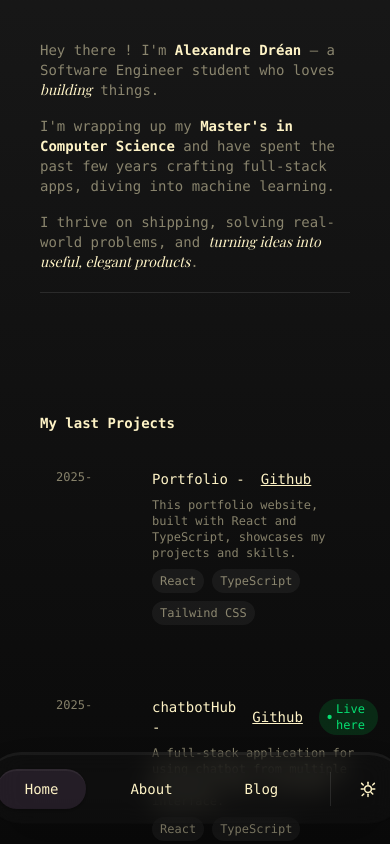
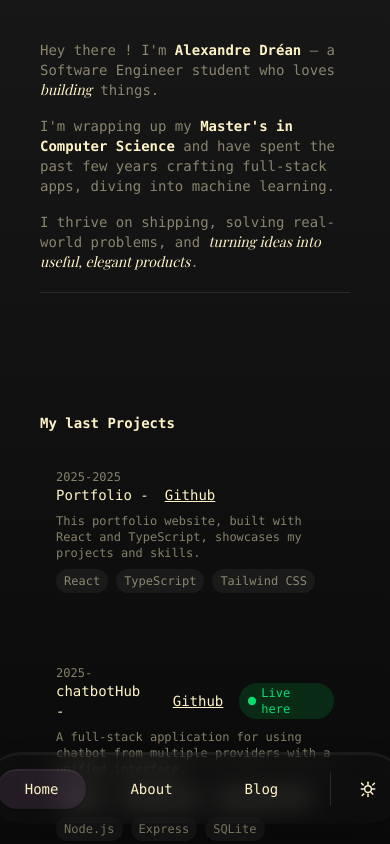
Before and after one commit to Alexndrs/portfolio, a React (Vite) app in the folder client/: page / in a window 390 px wide. Built offline with nearby package versions, Linux system fonts and the light colour scheme; a web font is replaced by a local one.

Commit message:
better responsive for ProjetCard

```diff
--- a/client/src/components/ProjectCard.tsx
+++ b/client/src/components/ProjectCard.tsx
@@ -8,7 +8,7 @@ export function ProjectCard({ name, description, startDate, endDate, tags, githu
     liveLink?: string;
 }) {
 
-    return <div className="flex w-full bg-transparent hover:bg-black/2 dark:hover:bg-white/2 p-4 rounded-xl transition-colors duration-200">
+    return <div className="flex w-full bg-transparent hover:bg-black/2 dark:hover:bg-white/2 p-4 rounded-xl transition-colors duration-200 flex-col md:flex-row">
         <div className="w-24 flex flex-shrink-0 text-xs">{startDate}-{endDate}</div>
         <div className="flex flex-col flex-1">
             <div className="highlight flex items-center">
--- a/client/src/pages/Home.tsx
+++ b/client/src/pages/Home.tsx
@@ -25,7 +25,7 @@ export default function Home() {
                     name="Portfolio"
                     description="This portfolio website, built with React and TypeScript, showcases my projects and skills."
                     startDate="2025"
-                    endDate=""
+                    endDate="2025"
                     tags={["React", "TypeScript", "Tailwind CSS"]}
                     githubLink="https://github.com/Alexndrs/portfolio"
                     liveLink=""
```
